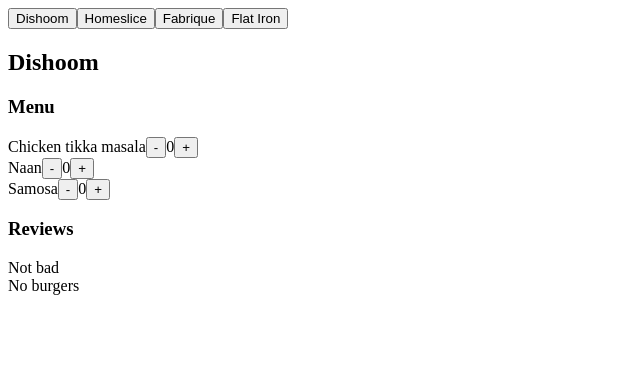
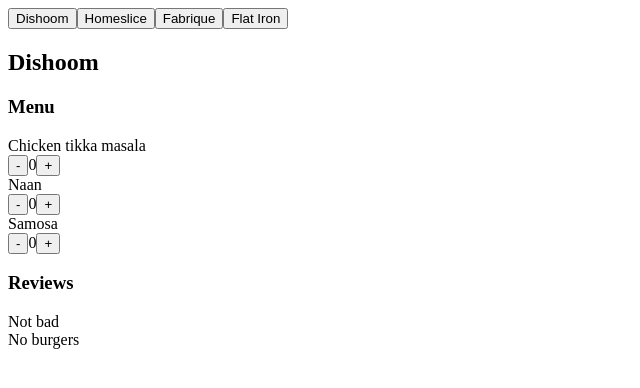
Before and after one commit to Eliseeev/react-20230-11-09, a React (Vite) app: page / in a window 1280 px wide. Both pictures are taken after a click on the button "Dishoom". Shown: the top 388 px of the page, without its empty margins (0-640 px from the left). Built offline with nearby package versions, Linux system fonts and the light colour scheme.

Commit message:
task03 corrected

```diff
--- /dev/null
+++ b/components/counter/component.jsx
@@ -0,0 +1,11 @@
+const Counter = ({value, addValue, substractValue}) => {
+
+    return  (
+    <div>
+        <button onClick = {substractValue}>-</button>
+        {value}
+        <button onClick = {addValue}>+</button>
+    </div>)
+}
+
+export default Counter
--- a/components/restaurant-dish/component.jsx
+++ b/components/restaurant-dish/component.jsx
@@ -1,22 +1,27 @@
 import { useState } from "react"
+import Counter from "../counter/component";
 
 const RestaurantDish = ({dishes}) => {
     const [numberOfDishes, setNumberOfDishes] = useState(0);
 
-    const addDish = () => setNumberOfDishes(numberOfDishes + 1)
-    const substractDish = () => setNumberOfDishes(numberOfDishes - 1)
+    const addValue = () => {
+        if(numberOfDishes < 5) {
+            setNumberOfDishes(numberOfDishes + 1)
+        }
+    }
 
-    if(numberOfDishes < 0) setNumberOfDishes(0)
-    else if (numberOfDishes > 5) setNumberOfDishes(5)
+    const substractValue = () => {
+        if(numberOfDishes > 0){
+            setNumberOfDishes(numberOfDishes - 1)
+        }
+    }
 
     return (
-        <div>
-            <div>{dishes.name}
-                <button onClick = {substractDish}>-</button>
-                {numberOfDishes}
-                <button onClick = {addDish}>+</button>
+            <div>
+                <div>{dishes.name}</div>
+                <Counter addValue={addValue} substractValue={substractValue}
+                value = {numberOfDishes}/>
             </div>
-        </div>
     )
 }
 
--- a/components/restaurant/component.jsx
+++ b/components/restaurant/component.jsx
@@ -1,13 +1,20 @@
 import RestaurantMenu from "../restaurant-menu/component"
 import RestaurantReviews from "../restaurant-reviews/components"
-import { useState } from "react"
+
 
 const Restaurant = ({restaurant}) => {
-    return <div>
-        <h2>{restaurant.name}</h2>
-        <RestaurantMenu dishes = {restaurant.menu}/>
-        <RestaurantReviews reviews = {restaurant.reviews}/>
-    </div>
+
+    if (!restaurant) {
+        return null;
+    }
+
+    return (
+        <div>
+            <h2>{restaurant.name}</h2>
+            <RestaurantMenu dishes = {restaurant.menu}/>
+            <RestaurantReviews reviews = {restaurant.reviews}/>
+        </div>
+    )
 }
 
 export default Restaurant
--- a/components/restaurants-tabs/components.jsx
+++ b/components/restaurants-tabs/components.jsx
@@ -4,7 +4,7 @@
 
     return (
     <div>
-        {restaurants.map(({name, index}) => (
+        {restaurants.map(({name}, index) => (
         <RestaurantTab onClick = {() => onTabClick(name)}>
         {name}
         </RestaurantTab>
--- a/components/restaurants/component.jsx
+++ /dev/null
@@ -1,13 +0,0 @@
-import Restaurant from "../restaurant/component"
-
-const Restaurants = ({restaurants}) => {
-    return (
-    <div>
-        {restaurants.map((restaurant) => (
-            <Restaurant restaurant = {restaurant}/>
-        ))}
-    </div>
-    );
-};
-
-export default Restaurants
--- a/pages/restaurants-page/components.jsx
+++ b/pages/restaurants-page/components.jsx
@@ -1,20 +1,17 @@
 import RestaurantsTabs from "../../components/restaurants-tabs/components"
-import Restaurants from "../../components/restaurants/component"
+// import Restaurants from "../../components/restaurants/component"
 import { useState } from "react"
+import Restaurant from "../../components/restaurant/component"
 
 const RestaurantsPage = ({restaurants}) => {
-    const [selectedRestaurant, setSelectedRestaurant] = useState()
+    const [selectedRestaurantName, setSelectedRestaurant] = useState()
 
-    const filteredRestaurant = restaurants.filter(
-        ({name}) => name === selectedRestaurant
-    );
-
-    console.log(filteredRestaurant)
+    const findRestaurant = restaurants.find(({name}) => name === selectedRestaurantName);
 
     return <>
     <RestaurantsTabs restaurants = {restaurants}
     onTabClick = {setSelectedRestaurant}/>
-    <Restaurants restaurants={filteredRestaurant}/>
+    <Restaurant restaurant = {findRestaurant}/>
     </>
 }
 
```
